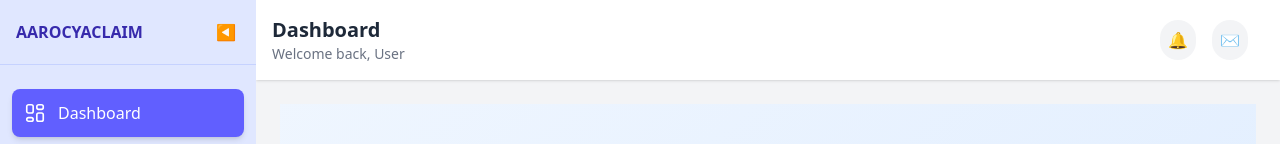
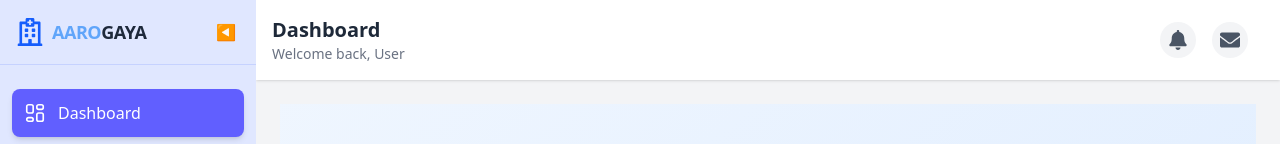
Before and after one commit to gunapriya07/AAROGAYA_CLAIMS, a React (Vite) app in the folder Frontend/: page /Dashboard in a window 1280 px wide. Shown: the top 144 px of the page. Built offline with nearby package versions, Linux system fonts and the light colour scheme; no server answers.

Commit message:
Add icons for notifications and messages in the Main component

```diff
--- /dev/null
+++ b/Frontend/src/Components/Patient/Icons.js
@@ -0,0 +1,3 @@
+import { FaBell, FaEnvelope, FaRegHospital } from 'react-icons/fa';
+
+export { FaBell, FaEnvelope, FaRegHospital };
--- a/Frontend/src/Components/Patient/Main.jsx
+++ b/Frontend/src/Components/Patient/Main.jsx
@@ -1,6 +1,7 @@
 
 import React, { useState, useEffect } from 'react';
 import { Link, useLocation } from 'react-router-dom';
+import { FaBell, FaEnvelope, FaRegHospital } from './Icons';
 
 // Professional SVG icons
 const IconDashboard = () => (
@@ -78,12 +79,18 @@ function Main({ children }) {  // Add children prop here
       >
         {/* Logo Area */}
         <div className="flex items-center justify-between p-4 border-b border-indigo-200">
-          <h2 className={`font-bold text-indigo-800 ${!sidebarOpen && 'hidden'}`}>AAROCYACLAIM</h2>
+          <div className="flex items-center gap-2">
+            <FaRegHospital size={28} className="text-blue-600" />
+            <h2 className={`font-bold text-indigo-800 text-lg tracking-tight ${!sidebarOpen && 'hidden'}`}>
+              <span style={{ color: '#60a5fa' }}>AARO</span><span style={{ color: '#1e293b' }}>GAYA</span>
+            </h2>
+          </div>
           <button
             onClick={toggleSidebar}
             className="p-1 rounded-full hover:bg-indigo-200 text-indigo-600"
+            aria-label="Toggle Sidebar"
           >
-            {sidebarOpen ? '◀' : '▶'}
+            {sidebarOpen ? <span>&#x25C0;</span> : <span>&#x25B6;</span>}
           </button>
         </div>
 
@@ -136,11 +143,11 @@ function Main({ children }) {  // Add children prop here
           </div>
 
           <div className="flex items-center space-x-4">
-            <button className="p-2 rounded-full bg-gray-100 hover:bg-gray-200 text-gray-600">
-              🔔
+            <button className="p-2 rounded-full bg-gray-100 hover:bg-gray-200 text-gray-600" aria-label="Notifications">
+              <FaBell size={20} />
             </button>
-            <button className="p-2 rounded-full bg-gray-100 hover:bg-gray-200 text-gray-600">
-              ✉️
+            <button className="p-2 rounded-full bg-gray-100 hover:bg-gray-200 text-gray-600" aria-label="Messages">
+              <FaEnvelope size={20} />
             </button>
             {sidebarOpen && (
               <Link to="/Profile" className="md:hidden">
```
